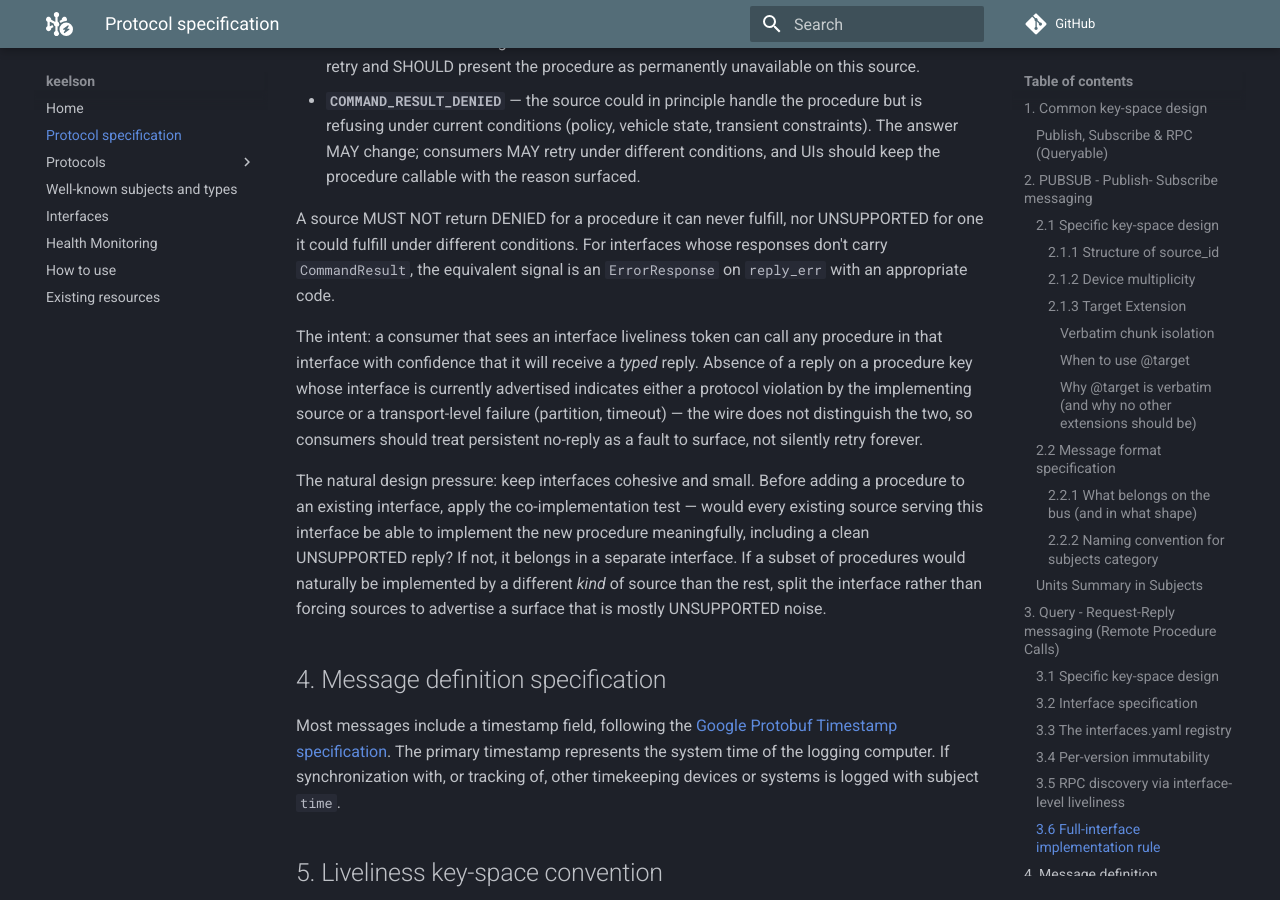
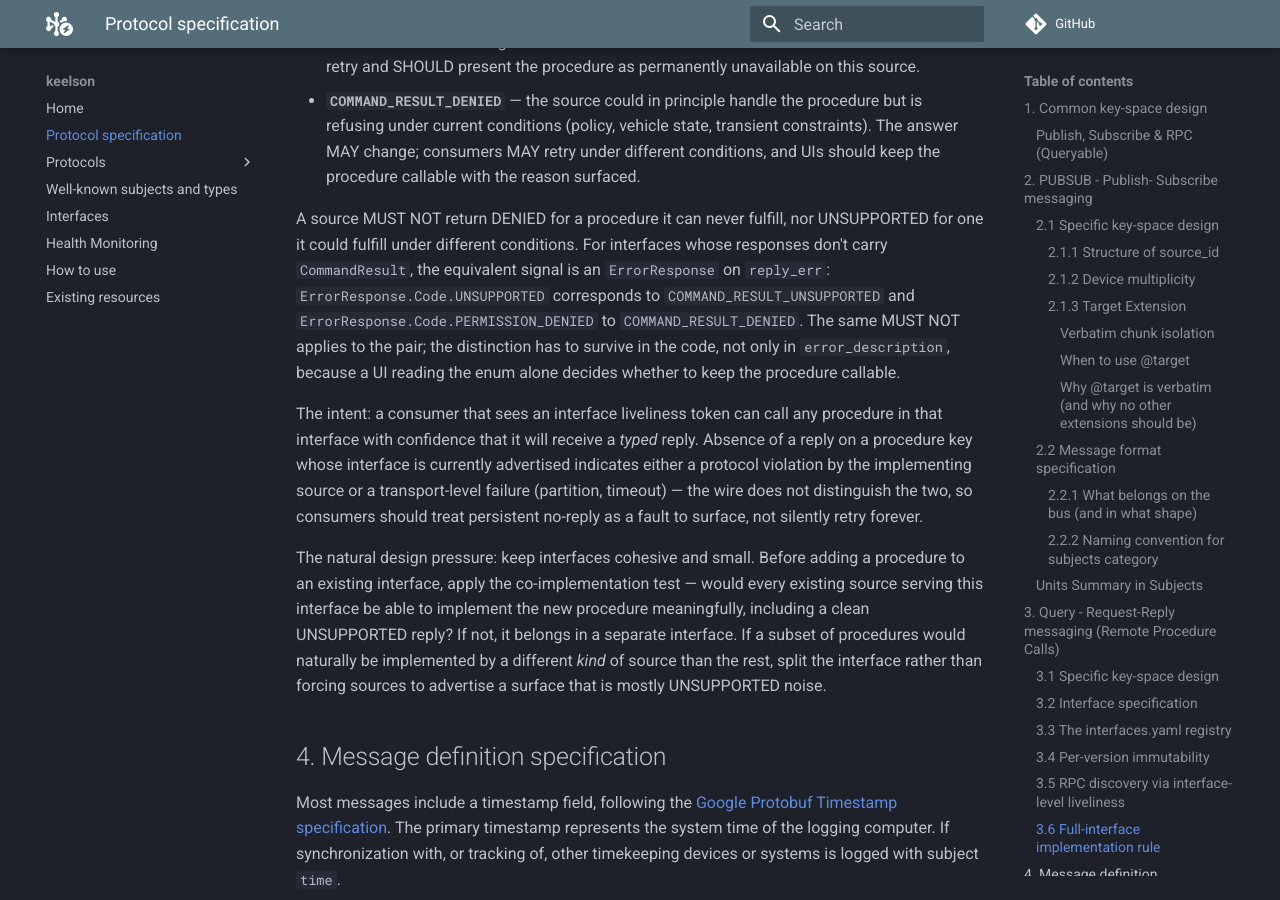
Before and after one commit to RISE-Maritime/keelson, an MkDocs documentation site: the page built from docs/protocol-specification.md, in a window 1280 px wide and 900 px high, scrolled down 14435 px. Built offline with MkDocs 1.6.1 and Material for MkDocs 9.7.7, drawn with Linux system fonts in a browser that asks for light colours; comment, search, counter and statistics services are not loaded.

Commit message:
feat(interfaces): ErrorResponse.Code.UNSUPPORTED, the reply_err twin of COMMAND_RESULT_UNSUPPORTED
§3.6 makes permanent-vs-conditional refusal load-bearing, but interfaces
whose replies carry no CommandResult had only PERMISSION_DENIED and
UNAVAILABLE to answer with, both of which read as "retry later". Adds
UNSUPPORTED = 9 (additive; unaware consumers fall through to default),
documents PERMISSION_DENIED as the DENIED twin instead of the old
"path escapes base directory" wording, and names the pairing in §3.6.

Closes #203

Co-Authored-By: Claude Opus 5 (1M context) <noreply@anthropic.com>

```diff
--- a/docs/protocol-specification.md
+++ b/docs/protocol-specification.md
@@ -414,7 +414,7 @@ A source advertising an interface (i.e. holding the corresponding liveliness tok
 * **`COMMAND_RESULT_UNSUPPORTED`** — the source *structurally* does not implement this procedure; the answer will not change for the lifetime of this source instance. Consumers SHOULD NOT retry and SHOULD present the procedure as permanently unavailable on this source.
 * **`COMMAND_RESULT_DENIED`** — the source could in principle handle the procedure but is refusing under current conditions (policy, vehicle state, transient constraints). The answer MAY change; consumers MAY retry under different conditions, and UIs should keep the procedure callable with the reason surfaced.
 
-A source MUST NOT return DENIED for a procedure it can never fulfill, nor UNSUPPORTED for one it could fulfill under different conditions. For interfaces whose responses don't carry `CommandResult`, the equivalent signal is an `ErrorResponse` on `reply_err` with an appropriate code.
+A source MUST NOT return DENIED for a procedure it can never fulfill, nor UNSUPPORTED for one it could fulfill under different conditions. For interfaces whose responses don't carry `CommandResult`, the equivalent signal is an `ErrorResponse` on `reply_err`: `ErrorResponse.Code.UNSUPPORTED` corresponds to `COMMAND_RESULT_UNSUPPORTED` and `ErrorResponse.Code.PERMISSION_DENIED` to `COMMAND_RESULT_DENIED`. The same MUST NOT applies to the pair; the distinction has to survive in the code, not only in `error_description`, because a UI reading the enum alone decides whether to keep the procedure callable.
 
 The intent: a consumer that sees an interface liveliness token can call any procedure in that interface with confidence that it will receive a *typed* reply. Absence of a reply on a procedure key whose interface is currently advertised indicates either a protocol violation by the implementing source or a transport-level failure (partition, timeout) — the wire does not distinguish the two, so consumers should treat persistent no-reply as a fault to surface, not silently retry forever.
 
```
Also changed, not shown: 1 other file.
